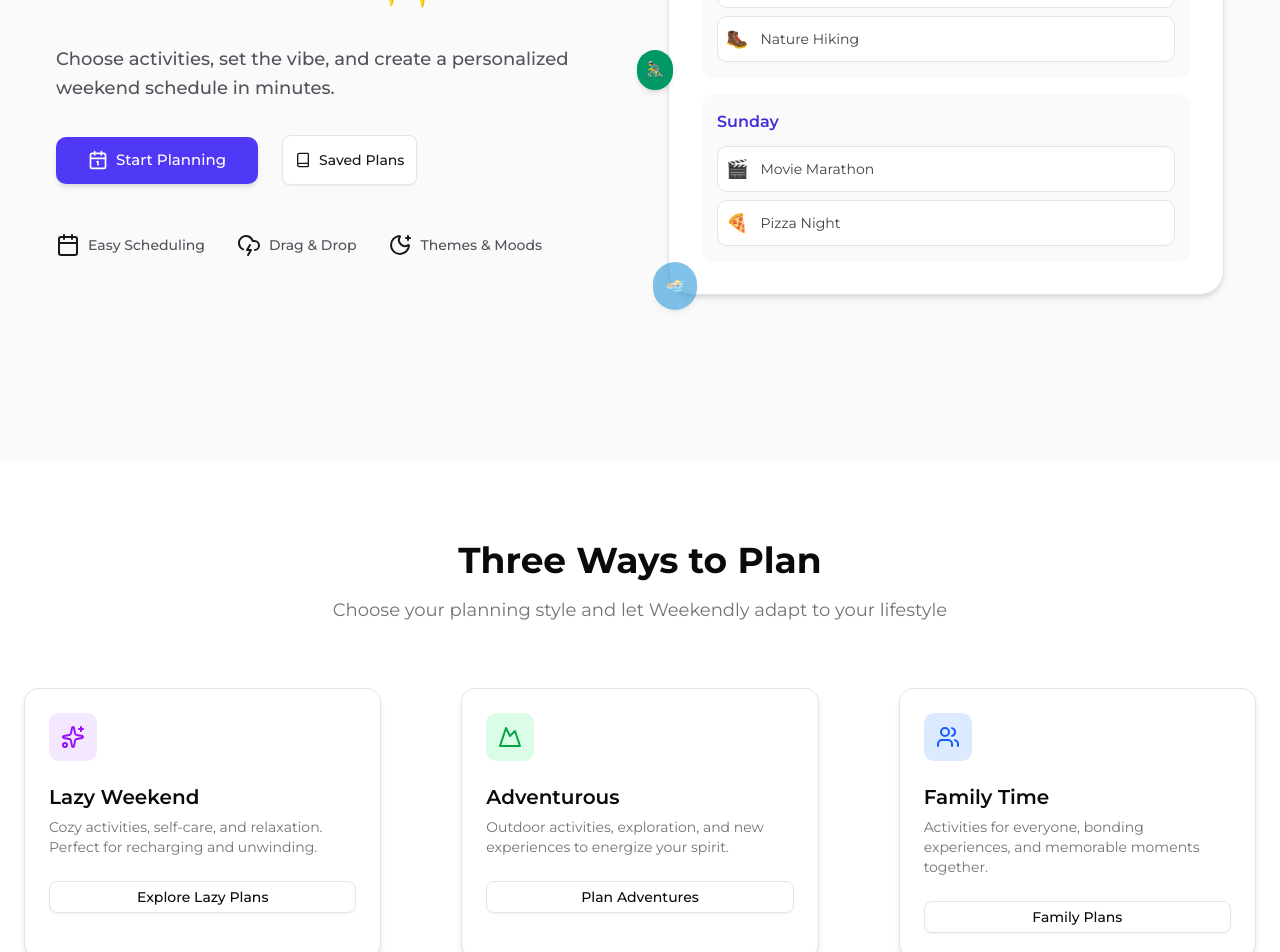
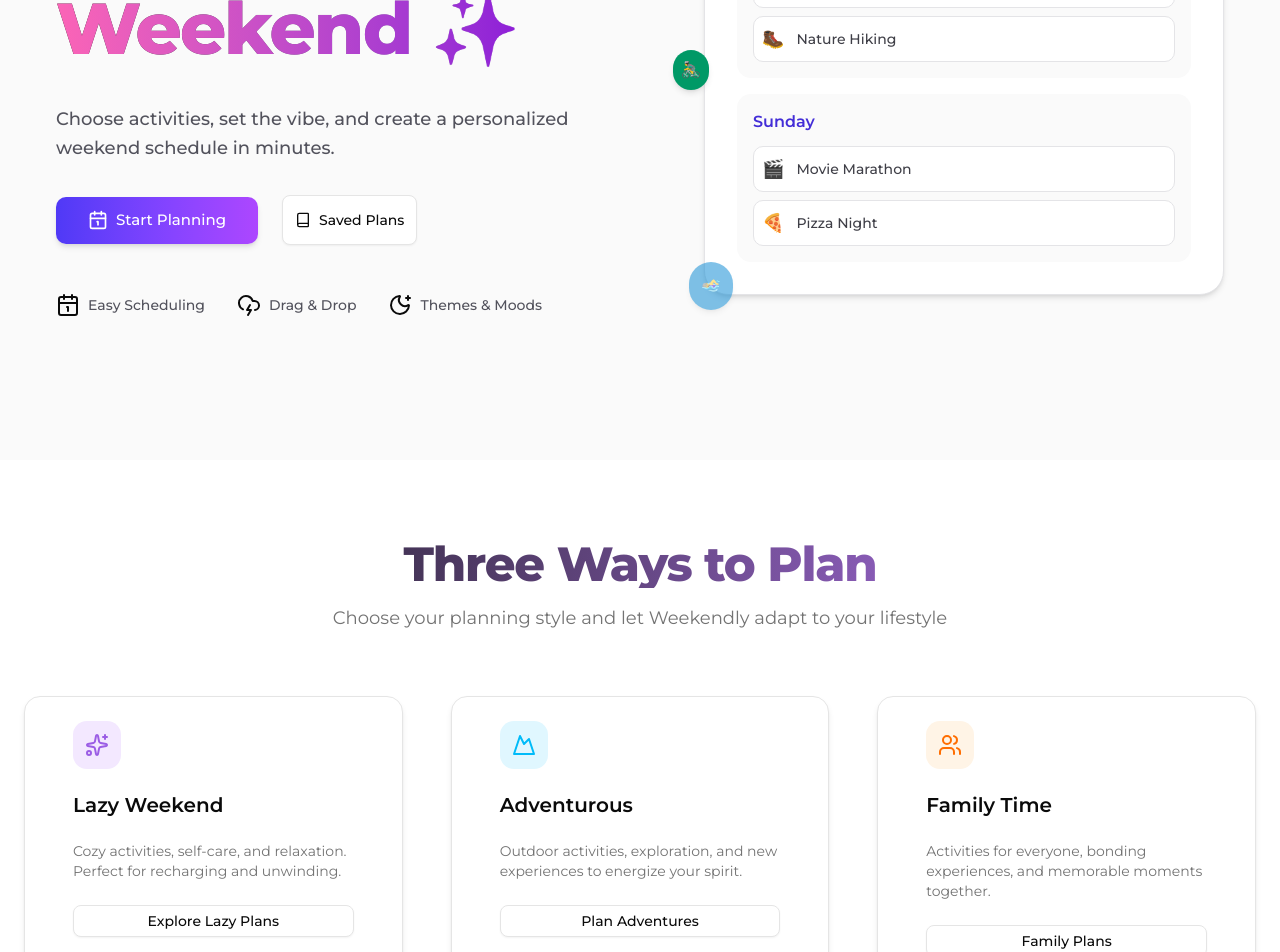
Before and after one commit to axnand/planner, a Next.js app: page / in a window 1280 px wide. Shown: the part 380-1332 px from the top of the page. Built offline with nearby package versions, Linux system fonts and the light colour scheme.

Commit message:
ui of home page fixed

```diff
--- a/package.json
+++ b/package.json
@@ -16,6 +16,7 @@
     "@radix-ui/react-label": "^2.1.7",
     "@radix-ui/react-navigation-menu": "^1.2.14",
     "@radix-ui/react-slot": "^1.2.3",
+    "@radix-ui/react-tabs": "^1.1.13",
     "class-variance-authority": "^0.7.1",
     "clsx": "^2.1.1",
     "html2canvas": "^1.4.1",
--- a/src/components/CTASection.jsx
+++ b/src/components/CTASection.jsx
@@ -3,9 +3,11 @@
 import { Button } from "@/components/ui/button"
 import { Calendar } from "lucide-react"
 import { useState } from "react"
+import { useRouter } from "next/navigation"
 
 export default function CTASection() {
   const [showPlanner, setShowPlanner] = useState(false)
+  const router = useRouter();
 
   return (
     <section className="px-6 py-20">
@@ -20,7 +22,7 @@ export default function CTASection() {
   <div className="flex justify-center">
     <Button
       size="lg"
-      onClick={() => setShowPlanner(true)}
+      onClick={() => router.push("/weekend-planner")}
       className="bg-gradient-to-r cursor-pointer from-fuchsia-500 via-purple-500 to-primary text-white font-semibold px-8 py-4 rounded-full hover:scale-105 transition-transform shadow-lg"
     >
       <Calendar className="mr-2 h-5 w-5" />
--- a/src/components/FeatureSection.jsx
+++ b/src/components/FeatureSection.jsx
@@ -5,12 +5,42 @@ import { Button } from "@/components/ui/button"
 import { Sparkles, Mountain, Users } from "lucide-react"
 
 export default function FeatureSection() {
+  const plans = [
+    {
+      title: "Lazy Weekend",
+      description: "Cozy activities, self-care, and relaxation. Perfect for recharging and unwinding.",
+      icon: Sparkles,
+      bgColor: "#9b5de5", // Purple
+      iconBg: "#f3e8ff",
+      iconColor: "#9b5de5",
+      buttonText: "Explore Lazy Plans",
+    },
+    {
+      title: "Adventurous",
+      description: "Outdoor activities, exploration, and new experiences to energize your spirit.",
+      icon: Mountain,
+      bgColor: "#00bbf9", // Bright Blue
+      iconBg: "#e0f7ff",
+      iconColor: "#00bbf9",
+      buttonText: "Plan Adventures",
+    },
+    {
+      title: "Family Time",
+      description: "Activities for everyone, bonding experiences, and memorable moments together.",
+      icon: Users,
+      bgColor: "#ff6d00", // Orange
+      iconBg: "#fff4e6",
+      iconColor: "#ff6d00",
+      buttonText: "Family Plans",
+    },
+  ]
+
   return (
     <section className="px-6 py-20">
       <div className="mx-auto max-w-7xl">
-        {/* Section Header */}
+        {/* Header */}
         <div className="mb-16 text-center">
-          <h2 className="mb-4 text-4xl font-bold text-foreground">
+          <h2 className="text-5xl mb-4 font-extrabold tracking-tight bg-gradient-to-r from-primary to-purple-400 bg-clip-text text-transparent">
         Three Ways to Plan
       </h2>
           <p className="text-lg text-muted-foreground">
@@ -18,66 +48,45 @@ export default function FeatureSection() {
           </p>
         </div>
 
-        {/* Grid of Cards */}
-        <div className="grid gap-20 md:grid-cols-3">
+        {/* Cards Grid */}
+        <div className="grid gap-12 md:grid-cols-3">
+          {plans.map((plan, i) => {
+            const Icon = plan.icon
+            return (
+              <Card
+                key={i}
+                className="group relative overflow-hidden border p-6 rounded-2xl shadow-md transition-all duration-300 hover:shadow-2xl hover:-translate-y-1"
+              >
+                {/* Glow Overlay with inline style */}
+                <div
+                  className="absolute inset-0 opacity-0 group-hover:opacity-80 transition-opacity duration-500 rounded-2xl"
+                  style={{
+                    background: `linear-gradient(135deg, ${plan.bgColor}33, ${plan.bgColor}99)`,
+                  }}
+                />
 
-          {/* Lazy Weekend */}
-          <Card className="group relative overflow-hidden shadow-md transition-all hover:shadow-lg hover:-translate-y-1">
-            <div className="absolute inset-0 bg-gradient-to-br from-purple-200/20 to-transparent opacity-0 transition-opacity group-hover:opacity-20" />
-            <CardHeader>
-              <div className="mb-4 inline-flex h-12 w-12 items-center justify-center rounded-lg bg-purple-100">
-                <Sparkles className="h-6 w-6 text-purple-600" />
+                <CardHeader className="relative space-y-4">
+                  <div
+                    className="inline-flex h-12 w-12 items-center justify-center rounded-xl transition-transform duration-300 group-hover:scale-110"
+                    style={{ backgroundColor: plan.iconBg }}
+                  >
+                    <Icon
+                      className="h-6 w-6"
+                      style={{ color: plan.iconColor }}
+                    />
+
                   </div>
-              <CardTitle className="text-xl">Lazy Weekend</CardTitle>
-              <CardDescription>
-                Cozy activities, self-care, and relaxation. Perfect for recharging and unwinding.
-              </CardDescription>
+                  <CardTitle className="text-xl">{plan.title}</CardTitle>
+                  <CardDescription className="text-muted-foreground">{plan.description}</CardDescription>
                 </CardHeader>
-            <CardContent>
+                <CardContent className="relative">
                   <Button variant="outline" size="sm" className="w-full">
-                Explore Lazy Plans
+                    {plan.buttonText}
                   </Button>
                 </CardContent>
               </Card>
-
-          {/* Adventurous */}
-          <Card className="group relative overflow-hidden shadow-md transition-all hover:shadow-lg hover:-translate-y-1">
-            <div className="absolute inset-0 bg-gradient-to-br from-green-200/20 to-transparent opacity-0 transition-opacity group-hover:opacity-20" />
-            <CardHeader>
-              <div className="mb-4 inline-flex h-12 w-12 items-center justify-center rounded-lg bg-green-100">
-                <Mountain className="h-6 w-6 text-green-600" />
-              </div>
-              <CardTitle className="text-xl">Adventurous</CardTitle>
-              <CardDescription>
-                Outdoor activities, exploration, and new experiences to energize your spirit.
-              </CardDescription>
-            </CardHeader>
-            <CardContent>
-              <Button variant="outline" size="sm" className="w-full">
-                Plan Adventures
-              </Button>
-            </CardContent>
-          </Card>
-
-          {/* Family Time */}
-          <Card className="group relative overflow-hidden shadow-md transition-all hover:shadow-lg hover:-translate-y-1">
-            <div className="absolute inset-0 bg-gradient-to-br from-blue-200/20 to-transparent opacity-0 transition-opacity group-hover:opacity-20" />
-            <CardHeader>
-              <div className="mb-4 inline-flex h-12 w-12 items-center justify-center rounded-lg bg-blue-100">
-                <Users className="h-6 w-6 text-blue-600" />
-              </div>
-              <CardTitle className="text-xl">Family Time</CardTitle>
-              <CardDescription>
-                Activities for everyone, bonding experiences, and memorable moments together.
-              </CardDescription>
-            </CardHeader>
-            <CardContent>
-              <Button variant="outline" size="sm" className="w-full">
-                Family Plans
-              </Button>
-            </CardContent>
-          </Card>
-
+            )
+          })}
         </div>
       </div>
     </section>
--- a/src/components/Features.jsx
+++ b/src/components/Features.jsx
@@ -41,7 +41,7 @@ export default function Features(){
   <div className="mx-auto max-w-7xl">
     {/* Header */}
     <div className="mb-16 text-center space-y-4">
-      <h2 className="text-4xl font-extrabold tracking-tight bg-gradient-to-r from-primary to-purple-400 bg-clip-text text-transparent">
+      <h2 className="text-5xl font-extrabold tracking-tight bg-gradient-to-r from-primary to-purple-400 bg-clip-text text-transparent">
         All-in-One Weekend Planner
       </h2>
       <p className="text-lg text-muted-foreground max-w-2xl mx-auto">
--- a/src/components/HeroSection.jsx
+++ b/src/components/HeroSection.jsx
@@ -1,50 +1,28 @@
 'use client'
-import React, {useState} from 'react';
-import { useTheme } from 'next-themes';
-import { Book, BookOpen, Calendar, Calendar1, CloudLightningIcon, Moon, MoonStar, Sun } from 'lucide-react';
-import ThemeSwitcher from './ThemeSwitcher';
-
+import React from 'react';
+import { Calendar1, CloudLightningIcon, MoonStar, Book } from 'lucide-react';
 import Link from 'next/link';
-import WeekendPlanner from './WeekendPlanner';
 import { Button } from './ui/button';
-import SavedPlansManager from './SavedPlansManager';
 
 const HeroSection = () => {
-  const { theme, setTheme } = useTheme();
-
-
-  const scrollToSection = (sectionId) => {
-    const element = document.getElementById(sectionId);
-    if (element) {
-      element.scrollIntoView({ behavior: 'smooth' });
-    }
-  };
-
-  const toggleTheme = () => {
-    setTheme(theme === 'dark' ? 'light' : 'dark');
-  };
 
   return (
-    <div className=" pt-10 transition-colors duration-500 bg-zinc-50 text-zinc-900 dark:bg-zinc-950 dark:text-zinc-100 px-8">
-
-
+    <div className="pt-10 transition-colors duration-500 bg-zinc-50 dark:bg-zinc-950 px-8">
       <div className="container mx-auto px-6 py-12 min-h-screen flex items-center">
-        <div className="grid lg:grid-cols-2 gap-14 items-center w-full">
+        <div className="grid lg:grid-cols-2 gap-32 items-center w-full">
 
           {/* Left Content */}
           <div className="space-y-8 text-center lg:text-left">
-
-
             {/* Headline */}
-            <h1 className="text-5xl lg:text-6xl font-bold leading-tight text-zinc-900 dark:text-zinc-100">
+            <h1 className="text-5xl lg:text-7xl font-extrabold leading-tight bg-clip-text text-transparent tracking-tight bg-gradient-to-r from-primary to-purple-300">
               Plan Your Perfect
-              <span className="block text-indigo-600">
+              <span className="block bg-clip-text text-transparent tracking-tight bg-gradient-to-r from-pink-400 to-purple-700">
                 Weekend ✨
               </span>
             </h1>
 
             {/* Subheadline */}
-            <h2 className="text-base lg:text-lg font-medium  leading-relaxed text-zinc-600 dark:text-zinc-400">
+            <h2 className="text-base lg:text-lg font-medium leading-relaxed text-zinc-600 dark:text-zinc-400">
               Choose activities, set the vibe, and create a personalized weekend schedule in minutes.
             </h2>
 
@@ -52,7 +30,7 @@ const HeroSection = () => {
             <div className="flex flex-col sm:flex-row gap-6 justify-center lg:justify-start lg:items-center">
               <Link href="/weekend-planner">
                 <button
-                className="px-8 py-3 text-[15px] bg-indigo-600 flex items-center gap-2 cursor-pointer text-white font-medium rounded-lg hover:bg-indigo-700 transition-all duration-200 shadow-md"
+                  className="px-8 py-3 text-[15px] bg-gradient-to-r from-indigo-600 to-purple-500 flex items-center gap-2 cursor-pointer text-white font-medium rounded-lg hover:from-indigo-700 hover:to-purple-600 transition-all duration-200 shadow-md"
                 >
                   <Calendar1 className='h-5 w-5'/>
                   Start Planning
@@ -61,12 +39,10 @@ const HeroSection = () => {
               <Link href="/saved">
                 <Button
                   variant="outline"
-                className={`px-8 py-6 cursor-pointer`}
-
+                  className="px-8 py-6 cursor-pointer"
                 >
                   <Book className="h-4 w-4" />
                   Saved Plans
-
                 </Button>
               </Link>
             </div>
@@ -74,7 +50,7 @@ const HeroSection = () => {
             {/* Features Preview */}
             <div className="flex flex-wrap justify-center lg:justify-start gap-8 pt-4">
               <div className="flex items-center space-x-2">
-                <span className="text-2xl"><Calendar/></span>
+                <span className="text-2xl"><Calendar1/></span>
                 <span className="text-sm font-medium text-zinc-600 dark:text-zinc-400">
                   Easy Scheduling
                 </span>
@@ -116,13 +92,13 @@ const HeroSection = () => {
                     Saturday
                   </h4>
                   <div className="space-y-2">
-                    <div className="flex items-center space-x-3 p-2 rounded-lg bg-white border border-zinc-200 dark:bg-zinc-700 dark:border-zinc-600">
+                    <div className="flex items-center space-x-3 font-medium p-2 rounded-lg bg-white border border-zinc-200 dark:bg-zinc-700 dark:border-zinc-600">
                       <span className="text-lg">☕</span>
                       <span className="text-sm text-zinc-700 dark:text-zinc-300">
                         Morning Coffee & Brunch
                       </span>
                     </div>
-                    <div className="flex items-center space-x-3 p-2 rounded-lg bg-white border border-zinc-200 dark:bg-zinc-700 dark:border-zinc-600">
+                    <div className="flex items-center space-x-3 font-medium p-2 rounded-lg bg-white border border-zinc-200 dark:bg-zinc-700 dark:border-zinc-600">
                       <span className="text-lg">🥾</span>
                       <span className="text-sm text-zinc-700 dark:text-zinc-300">
                         Nature Hiking
@@ -137,13 +113,13 @@ const HeroSection = () => {
                     Sunday
                   </h4>
                   <div className="space-y-2">
-                    <div className="flex items-center space-x-3 p-2 rounded-lg bg-white border border-zinc-200 dark:bg-zinc-700 dark:border-zinc-600">
+                    <div className="flex items-center space-x-3 font-medium p-2 rounded-lg bg-white border border-zinc-200 dark:bg-zinc-700 dark:border-zinc-600">
                       <span className="text-lg">🎬</span>
                       <span className="text-sm text-zinc-700 dark:text-zinc-300">
                         Movie Marathon
                       </span>
                     </div>
-                    <div className="flex items-center space-x-3 p-2 rounded-lg bg-white border border-zinc-200 dark:bg-zinc-700 dark:border-zinc-600">
+                    <div className="flex items-center space-x-3 font-medium p-2 rounded-lg bg-white border border-zinc-200 dark:bg-zinc-700 dark:border-zinc-600">
                       <span className="text-lg">🍕</span>
                       <span className="text-sm text-zinc-700 dark:text-zinc-300">
                         Pizza Night
@@ -165,6 +141,7 @@ const HeroSection = () => {
               </div>
             </div>
           </div>
+
         </div>
       </div>
     </div>
```
Also changed, not shown: src/components/ui/tabs.jsx (added, +62 -0 lines), 1 other file (tests, documents, lock files or other folders). Lines whose indentation alone changed are shown as unchanged.
